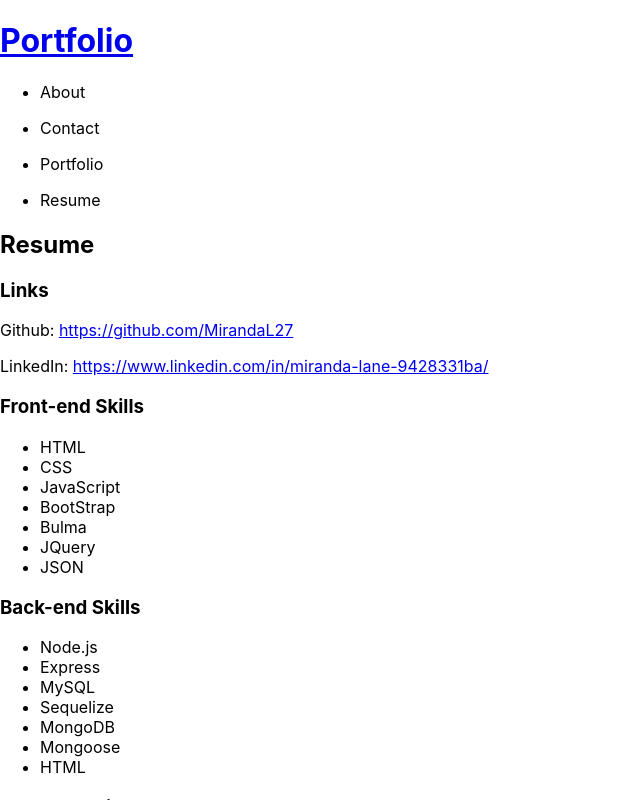
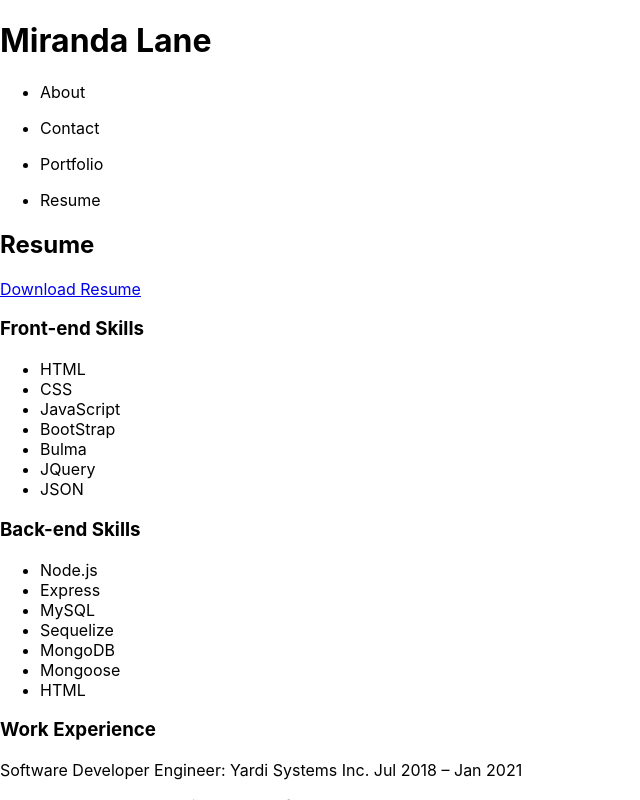
Before and after one commit to MirandaL27/ML-Portfolio, a React (Create React App) app: page / in a window 1280 px wide. Both pictures are taken after a click on the element "Resume". Shown: the top 800 px of the page, without its empty margins (0-640 px from the left). Built offline with nearby package versions, Linux system fonts and the light colour scheme.

Commit message:
added downloadable resume and made minor changes

```diff
--- a/src/App.js
+++ b/src/App.js
@@ -30,6 +30,10 @@ function App() {
       <main>
          {RenderPage()}
       </main>
+      <footer>
+        <p>Github: <a href='https://github.com/MirandaL27'>https://github.com/MirandaL27</a></p>
+        <p>LinkedIn: <a href='https://www.linkedin.com/in/miranda-lane-9428331ba/'>https://www.linkedin.com/in/miranda-lane-9428331ba/</a></p>
+      </footer>
     </div>
   );
 }
--- a/src/components/Nav/index.js
+++ b/src/components/Nav/index.js
@@ -5,7 +5,7 @@ function Nav(props) {
     return (
         <header>
             <h1>
-                <a href="/">Portfolio</a>
+                <span onClick={() => setCurrentSelectedLink("About")} >Miranda Lane</span>
             </h1>
             <nav>
                 <ul>
--- a/src/components/Resume/index.js
+++ b/src/components/Resume/index.js
@@ -4,10 +4,7 @@ const Resume = () => {
     return (
         <div>
             <h2>Resume</h2>
-            <h3>Links</h3>
-            <p>Github: <a href='https://github.com/MirandaL27'>https://github.com/MirandaL27</a></p>
-            <p>LinkedIn: <a href='https://www.linkedin.com/in/miranda-lane-9428331ba/'>https://www.linkedin.com/in/miranda-lane-9428331ba/</a></p>
-
+            <a href={require("../../assets/ml_resume.pdf")} download>Download Resume</a>
             <h3>Front-end Skills</h3>
             <ul>
                 <li>HTML</li>
```
Also changed, not shown: 1 other file (tests, documents, lock files or other folders).
